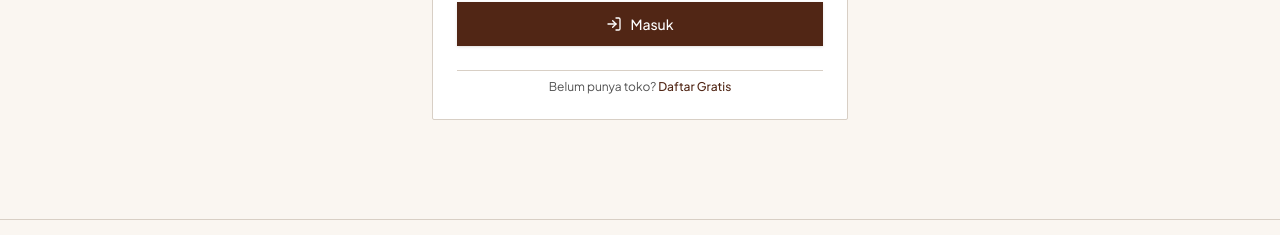
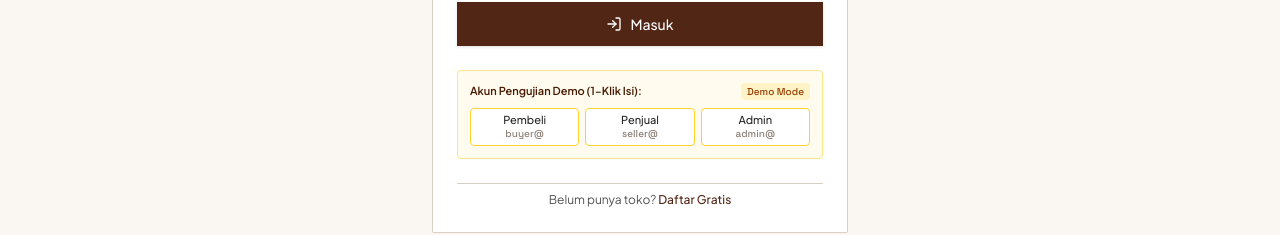
Before and after one commit to ahmadchoms/bji-hub, a Next.js app: page /login in a window 1280 px wide. Shown: the part 524-759 px from the top of the page. Built offline with nearby package versions, Linux system fonts and the light colour scheme; no server answers; the database is empty.

Commit message:
feat: add 1-click demo role credentials on login page for lecturer review and grading

```diff
--- a/app/(public)/login/page.tsx
+++ b/app/(public)/login/page.tsx
@@ -22,6 +22,7 @@ function LoginForm() {
   const {
     register,
     handleSubmit,
+    setValue,
     formState: { errors },
   } = useForm<LoginFormValues>({
     resolver: zodResolver(loginSchema),
@@ -136,6 +137,52 @@ function LoginForm() {
             </Button>
           </form>
 
+          {/* Quick Demo Credentials for Lecturer & Testing */}
+          <div className="bg-amber-50/80 border border-amber-200 rounded p-3 text-xs space-y-2">
+            <div className="flex items-center justify-between">
+              <span className="font-semibold text-amber-950 text-[11px]">Akun Pengujian Demo (1-Klik Isi):</span>
+              <span className="text-[10px] text-amber-800 bg-amber-100 px-1.5 py-0.5 rounded font-mono">Demo Mode</span>
+            </div>
+            <div className="grid grid-cols-3 gap-1.5">
+              <button
+                type="button"
+                onClick={() => {
+                  setValue("email", "buyer@bijihub.com");
+                  setValue("password", "password123");
+                  toast.info("Akun Pembeli diisi (buyer@bijihub.com)");
+                }}
+                className="py-1 px-1.5 bg-white border border-amber-300 rounded text-center hover:bg-amber-100 transition-colors cursor-pointer"
+              >
+                <span className="block font-medium text-neutral-800 text-[11px]">Pembeli</span>
+                <span className="block text-[10px] text-neutral-500 font-mono">buyer@</span>
+              </button>
+              <button
+                type="button"
+                onClick={() => {
+                  setValue("email", "seller@bijihub.com");
+                  setValue("password", "password123");
+                  toast.info("Akun Penjual diisi (seller@bijihub.com)");
+                }}
+                className="py-1 px-1.5 bg-white border border-amber-300 rounded text-center hover:bg-amber-100 transition-colors cursor-pointer"
+              >
+                <span className="block font-medium text-neutral-800 text-[11px]">Penjual</span>
+                <span className="block text-[10px] text-neutral-500 font-mono">seller@</span>
+              </button>
+              <button
+                type="button"
+                onClick={() => {
+                  setValue("email", "admin@bijihub.com");
+                  setValue("password", "password123");
+                  toast.info("Akun Admin diisi (admin@bijihub.com)");
+                }}
+                className="py-1 px-1.5 bg-white border border-amber-300 rounded text-center hover:bg-amber-100 transition-colors cursor-pointer"
+              >
+                <span className="block font-medium text-neutral-800 text-[11px]">Admin</span>
+                <span className="block text-[10px] text-neutral-500 font-mono">admin@</span>
+              </button>
+            </div>
+          </div>
+
           <div className="text-center text-xs text-neutral-600 pt-2 border-t border-neutral-300">
             <span>Belum punya toko? </span>
             <Link
```
